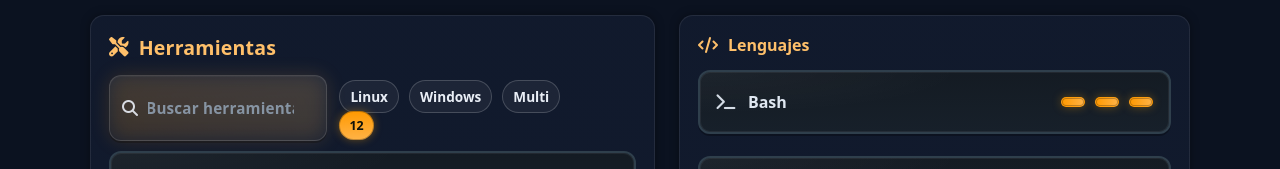
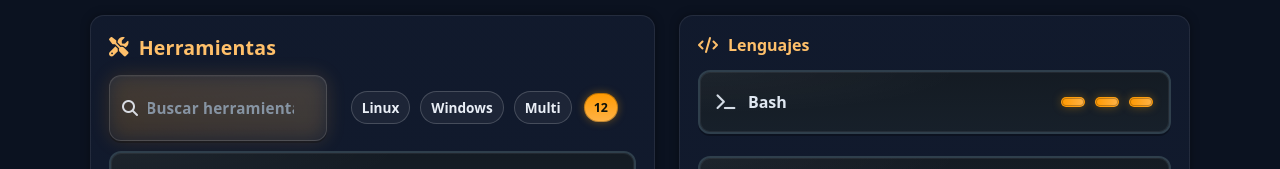
Before and after one commit to Alex-OM-lab/Alex-OM-lab.github.io, a plain HTML site: page index.html in a window 1280 px wide. Shown: the part 1301-1470 px from the top of the page. Drawn offline with Linux system fonts and the light colour scheme; a web font is replaced by a local one.

Commit message:
Update sections.css

```diff
--- a/assets/css/sections.css
+++ b/assets/css/sections.css
@@ -130,6 +130,21 @@ body{
 #tools-pro .toolbar{
   display:flex; gap:12px; align-items:center; margin-bottom:10px;
   flex-wrap:nowrap; /* << mantener todo en una línea como en el original */
+}
+/* Contenedor derecho: filtros + número */
+#tools-pro .rightbar{
+  display: grid;
+  grid-template-columns: auto 1fr; /* filtros ocupan su ancho; el hueco restante es 1fr */
+  align-items: center;
+  column-gap: 12px;
+  margin-left: auto;               /* empuja el bloque derecho al extremo */
+  padding-right: 18px;             /* respiración con el borde derecho */
+}
+
+/* El 12 se centra en el hueco entre filtros y borde derecho */
+#tools-pro .rightbar .count{
+  justify-self: center;
+  margin: 0;                       /* anulamos márgenes previos si los hubiera */
 }
 #tools-pro .search{
   position:relative;
```
